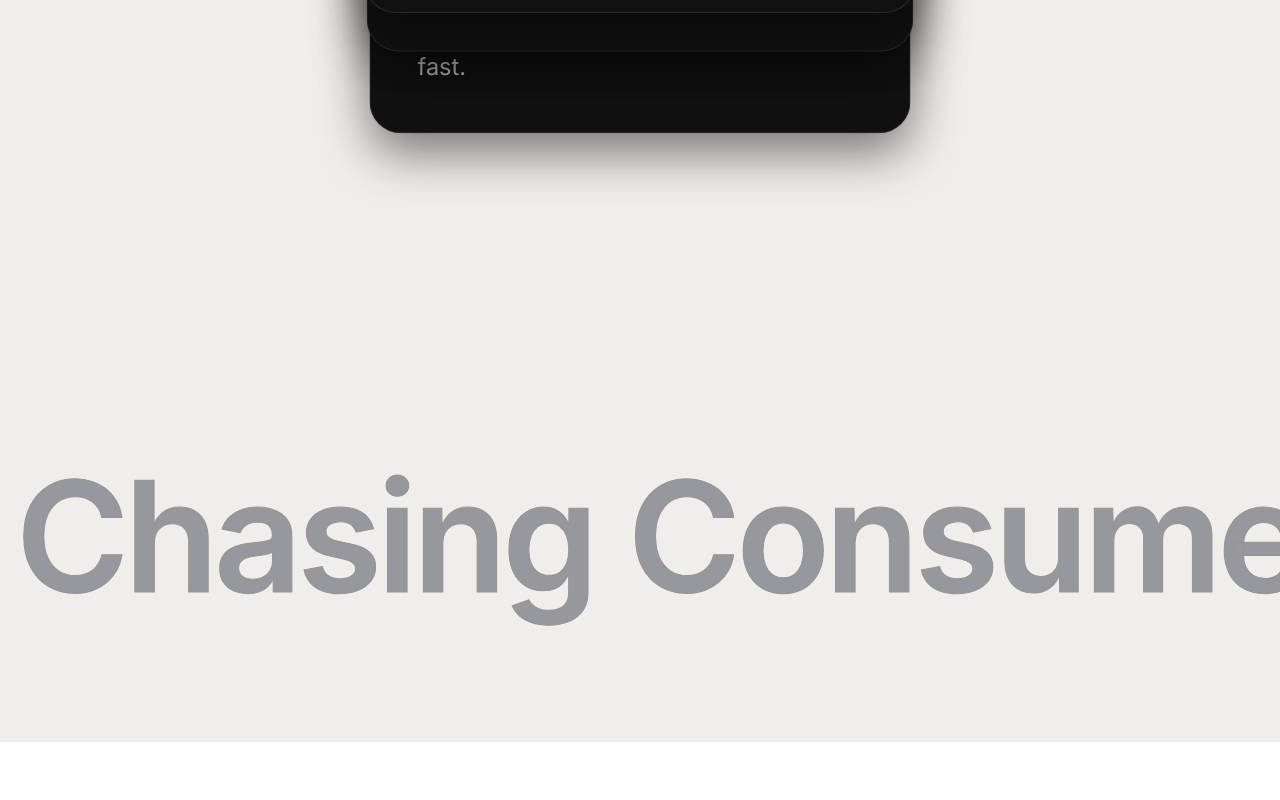
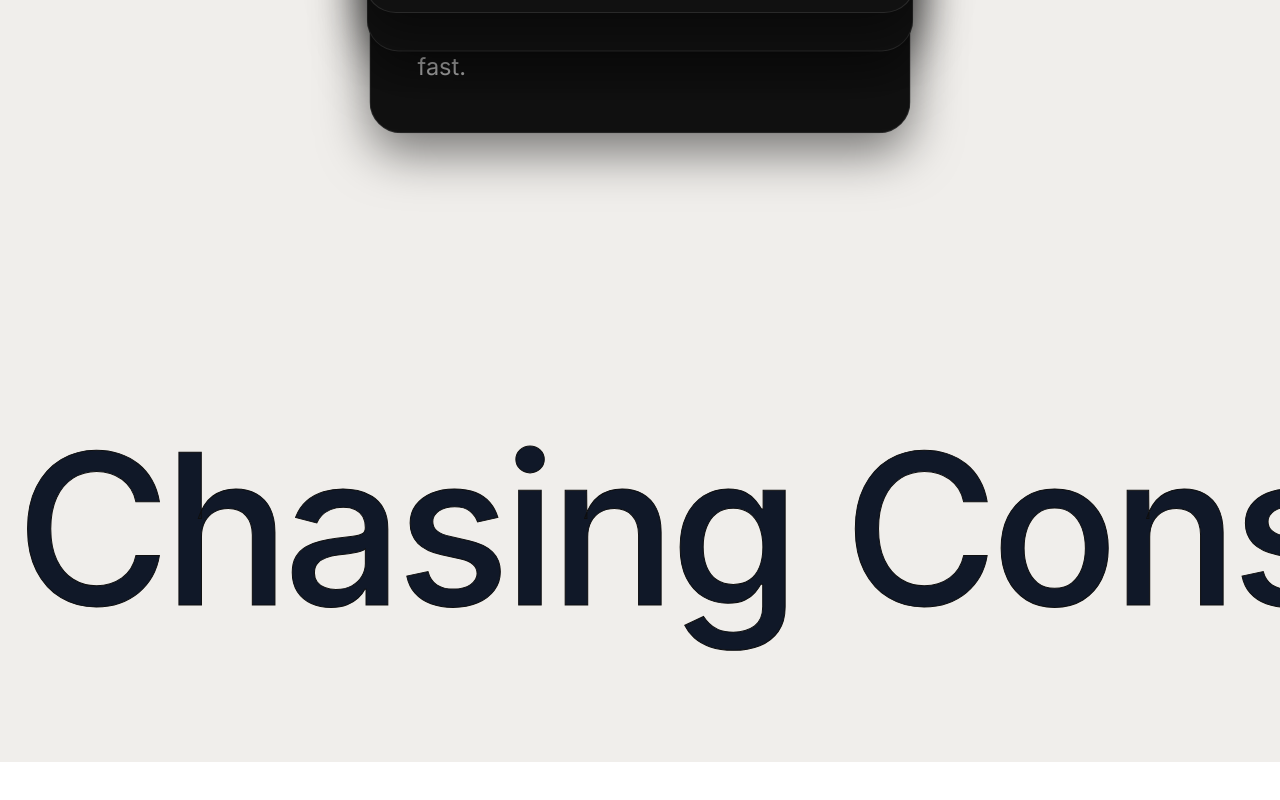
Before and after one commit to AhmedYeasin/RiseAtSeven-clone, a React (Vite) app: page / in a window 1280 px wide. Shown: the part 3820-4620 px from the top of the page. Built offline with nearby package versions, Linux system fonts and the light colour scheme.

Commit message:
final update and ready to deploy

```diff
--- a/src/components/Manifesto.jsx
+++ b/src/components/Manifesto.jsx
@@ -70,12 +70,12 @@ export default function Manifesto() {
 
   return (
     <section ref={sectionRef} className="bg-[#f0eeeb] relative overflow-hidden pt-12 sm:pt-20 md:pt-20">
+
+      {/* Cards Section */}
+      <div ref={containerRef} className="max-w-[600px] mx-auto px-4 sm:px-6 relative h-[70vh] sm:h-screen">
      <h1 className='text-3xl font-display font-extrabold text-center tracking-tight text-[#111] mb-0 relative z-10'>
     Legacy in the Making
   </h1>
-
-      {/* Cards Section */}
-      <div ref={containerRef} className="max-w-[600px] mx-auto px-4 sm:px-6 relative h-[70vh] sm:h-screen">
         <div className="relative w-full h-150 flex items-center justify-center">
 
           {/* Card 1 */}
@@ -115,7 +115,7 @@ export default function Manifesto() {
       <div className="py-32 overflow-hidden relative text-gray-900 bg-[#f0eeeb]">
         <div ref={panelsRef} className="panels flex animate-marquee w-max whitespace-nowrap">
           {[1, 2].map(group => (
-            <div key={group} className="flex items-center px-4 font-display font-extrabold text-[clamp(60px,12vw,180px)] leading-[1] tracking-[-0.03em] opacity-40">
+            <div key={group} className="flex items-center px-4 font-display font-medium text-[clamp(60px,20vw,210px)] leading-[1] tracking-[-0.03em]">
               <span style={{ WebkitTextStroke: '1px rgba(14, 14, 14, 0.99)' }}>Chasing Consumers</span>
               <span className="text-[#5affc8] mx-8">&bull;</span>
               <span style={{ WebkitTextStroke: '1px rgb(15, 15, 15)' }}>Not Algorithms</span>
--- a/src/components/ServicesTicker.jsx
+++ b/src/components/ServicesTicker.jsx
@@ -54,7 +54,7 @@ export default function ServicesTicker() {
     <div ref={scope}>
       <section className="Horizontal bg-[#f0eeeb] sm:py-0 overflow-hidden min-h-[100px] md:min-h-[150px]">
         <div className="px-4 sm:px-6 md:px-4">
-          <h3 className="Horizontal__text heading-xl text-black font-extrabold text-[clamp(40px,5vw,120px)] leading-[1] tracking-[-0.03em]">
+          <h3 className="Horizontal__text heading-xl text-black font-medium text-[clamp(40px,5vw,120px)] leading-[1] tracking-[-0.03em]">
             Ready to Rise at Seven?
           </h3>
         </div>
```
